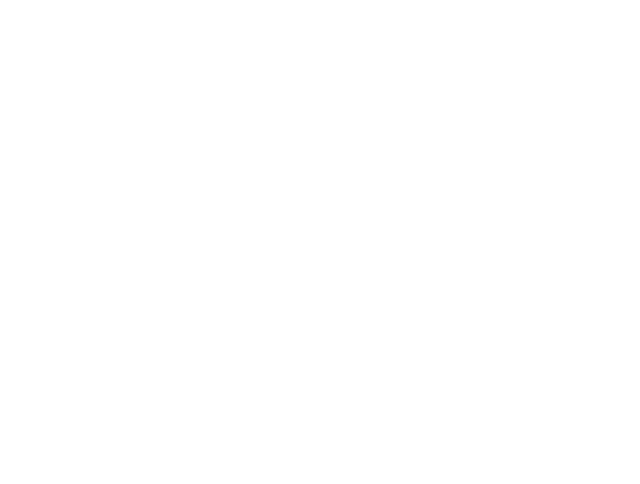
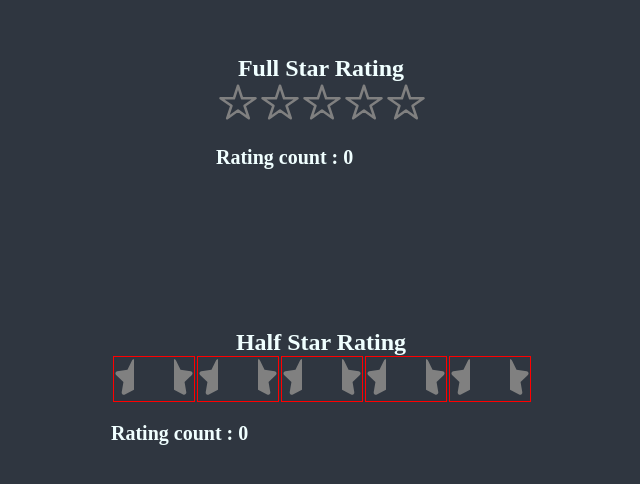
Before and after one commit to darskp/react-projects, a React (Create React App) app: page /react-projects/starrating in a window 1280 px wide. Before the commit this address had no page. Shown: the part 150-634 px from the top of the page, without its empty margins (319-959 px from the left). Built offline with nearby package versions, Linux system fonts and the light colour scheme.

Commit message:
half star rating logic

```diff
--- a/package.json
+++ b/package.json
@@ -9,6 +9,7 @@
     "@testing-library/user-event": "^13.5.0",
     "react": "^18.3.1",
     "react-dom": "^18.3.1",
+    "react-icons": "^5.2.1",
     "react-router-dom": "^6.24.0",
     "react-scripts": "5.0.1",
     "web-vitals": "^2.1.4"
--- a/src/App.js
+++ b/src/App.js
@@ -2,6 +2,7 @@ import {BrowserRouter, Route, Routes} from "react-router-dom";
 import Accordian from "./components/Accordion/index.jsx";
 import RandomColor from "./components/random-color-generator/index.jsx";
 import Home from "./home.jsx";
+import StarRating from "./components/star-rating/star-rating.jsx";
 
 function App() {
   return (
@@ -11,6 +12,7 @@ function App() {
           <Route exact path="/" element={<Home />} />
           <Route path="/acordian" element={<Accordian />} />
           <Route path="/randomcolor" element={<RandomColor />} />
+          <Route path="/starrating" element={<StarRating />} />
         </Routes>
       </BrowserRouter>
     </div>
--- /dev/null
+++ b/src/components/star-rating/HalfStar/DisplayHalfStar.jsx
@@ -0,0 +1,38 @@
+import React from "react";
+import {FaStarHalf} from "react-icons/fa";
+
+const DisplayHalfStar = ({
+  leftHalfStarColor,
+  rightHalfStarColor,
+  starValue,
+  handleMouseMove,
+  handleMouseLeave,
+  handleClick,
+}) => {
+  const halfStarValue = starValue - 0.5;
+
+  return (
+    <div className="half-star-container" style={{border: "1px solid red"}}>
+      <div className="star-section">
+        <FaStarHalf
+          className={"half-star"}
+          color={leftHalfStarColor}
+          onMouseMove={() => handleMouseMove(halfStarValue)}
+          onMouseLeave={() => handleMouseLeave(halfStarValue)}
+          onClick={() => handleClick(halfStarValue)}
+        />
+      </div>
+      <div className="flipsection">
+        <FaStarHalf
+          className={"half-star flip"}
+          color={rightHalfStarColor}
+          onMouseMove={() => handleMouseMove(starValue)}
+          onMouseLeave={() => handleMouseLeave(starValue)}
+          onClick={() => handleClick(starValue)}
+        />
+      </div>
+    </div>
+  );
+};
+
+export default DisplayHalfStar;
--- /dev/null
+++ b/src/components/star-rating/HalfStar/half-star-rating.jsx
@@ -0,0 +1,71 @@
+import React, {useState} from "react";
+import "../star-style.css";
+import DisplayHalfStar from "./DisplayHalfStar.jsx";
+
+const HalfStarRating = () => {
+  const noOfStars = 5;
+  const [rating, setRating] = useState(0);
+  const [hover, setHover] = useState(0);
+
+  const handleMouseMove = (value) => {
+    setHover(value);
+  };
+
+  const handleMouseLeave = (value) => {
+    setHover(value);
+  };
+
+  const handleClick = (value) => {
+    setRating(value);
+  };
+
+  return (
+    <div>
+      <div className="starRating">
+        {[...Array(noOfStars)].map((_, index) => {
+          const starValue = index + 1;
+          const halfStarValue = starValue - 0.5;
+          return (
+            <div key={index} className="eachStar">
+              {hover > starValue - 1 ? (
+                hover == halfStarValue ? (
+                  <DisplayHalfStar
+                    leftHalfStarColor="yellow"
+                    rightHalfStarColor="gray"
+                    starValue={starValue}
+                    handleMouseMove={handleMouseMove}
+                    handleMouseLeave={handleMouseLeave}
+                    handleClick={handleClick}
+                  />
+                ) : (
+                  <DisplayHalfStar
+                    leftHalfStarColor="yellow"
+                    rightHalfStarColor="yellow"
+                    starValue={starValue}
+                    handleMouseMove={handleMouseMove}
+                    handleMouseLeave={handleMouseLeave}
+                    handleClick={handleClick}
+                  />
+                )
+              ) : (
+                <DisplayHalfStar
+                  leftHalfStarColor="gray"
+                  rightHalfStarColor="gray"
+                  starValue={starValue}
+                  handleMouseMove={handleMouseMove}
+                  handleMouseLeave={handleMouseLeave}
+                  handleClick={handleClick}
+                />
+              )}
+            </div>
+          );
+        })}
+      </div>
+      <div className="">
+        <h4 className="count">Rating count : {rating}</h4>
+      </div>
+    </div>
+  );
+};
+
+export default HalfStarRating;
--- /dev/null
+++ b/src/components/star-rating/star-rating.jsx
@@ -0,0 +1,69 @@
+import React, {useState} from "react";
+import {IoStarOutline, IoStarSharp} from "react-icons/io5";
+import "./star-style.css";
+import HalfStarRating from "./HalfStar/half-star-rating.jsx";
+
+const StarRating = () => {
+  const noOfStars = 5;
+  const [rating, setRating] = useState(0);
+  const [hover, setHover] = useState(0);
+
+  const handleonMouseMove = (index) => {
+    setHover(index);
+  };
+
+  const handleonMouseLeave = (index) => {
+    setHover(index);
+  };
+
+  const handleonClick = (index) => {
+    setRating(index);
+  };
+
+  return (
+    <div className="mainContainer">
+      <div>
+        <div>
+          <h3 className="heading"> Full Star Rating</h3>
+        </div>
+        <div className="starRating">
+          {[...Array(noOfStars)].map((_, index) => {
+            index += 1;
+            return (
+              <div key={index} className="eachStar">
+                {index > hover ? (
+                  <IoStarOutline
+                    color="gray"
+                    className="star-rating-icon"
+                    onMouseMove={() => handleonMouseMove(index)}
+                    onMouseLeave={() => handleonMouseLeave(index)}
+                    onClick={() => handleonClick(index)}
+                  />
+                ) : (
+                  <IoStarSharp
+                    color="yellow"
+                    className="star-rating-icon"
+                    onMouseMove={() => handleonMouseMove(index)}
+                    onMouseLeave={() => handleonMouseLeave(index)}
+                    onClick={() => handleonClick(index)}
+                  />
+                )}
+              </div>
+            );
+          })}
+        </div>
+        <div className="">
+          <h4 className="count">Rating count : {rating}</h4>
+        </div>
+      </div>
+      <div>
+        <div>
+          <h3 className="heading"> Half Star Rating</h3>
+        </div>
+        <HalfStarRating />
+      </div>
+    </div>
+  );
+};
+
+export default StarRating;
--- /dev/null
+++ b/src/components/star-rating/star-style.css
@@ -0,0 +1,67 @@
+.mainContainer {
+  display: flex;
+  align-items: center;
+  flex-direction: column;
+  background-color: #2f3640;
+  min-height: 100vh;
+  width: 100%;
+  justify-content: center;
+  gap: 20vh;
+
+  .heading {
+    font-size: 24px;
+    color: azure;
+    font-weight: bold;
+    text-align: center;
+  }
+
+  .starRating {
+    display: flex;
+    align-items: center;
+    flex-direction: row;
+
+    .eachStar {
+      margin-left: 2px;
+      cursor: pointer;
+      transition: 0.5s all ease-in-out;
+
+      .star-rating-icon {
+        width: 5vh;
+        height: 5vh;
+      }
+    }
+  }
+
+  .count {
+    margin-top: 20px;
+    font-size: 20px;
+    color: azure;
+    font-weight: bold;
+  }
+
+  .half-star-container {
+    /* position: relative; */
+    display: flex;
+    gap: 0;
+    align-items: center;
+    justify-content: center;
+
+    .half-star {
+      width: 5vh;
+      height: 5vh;
+    }
+
+    .star-section {
+      /* position: absolute; */
+    }
+
+    .flipsection {
+      /* position: absolute; */
+      /* top: 0%; */
+    }
+
+    .flip {
+      transform: scaleX(-1);
+    }
+  }
+}
--- a/src/home.jsx
+++ b/src/home.jsx
@@ -1,7 +1,26 @@
 import React from "react";
 
 const Home = () => {
-  return <div>Home</div>;
+  return (
+    <div className="home">
+      <table>
+        <thead>
+          <tr>
+            <th>Sl.No</th>
+            <th>Project Name</th>
+            <th>Live URL</th>
+          </tr>
+        </thead>
+        <tbody>
+          <tr>
+            <td>1</td>
+            <td>testning</td>
+            <td>ko</td>
+          </tr>
+        </tbody>
+      </table>
+    </div>
+  );
 };
 
 export default Home;
```
Also changed, not shown: .eslintrc.json, 1 other file (tests, documents, lock files or other folders).
